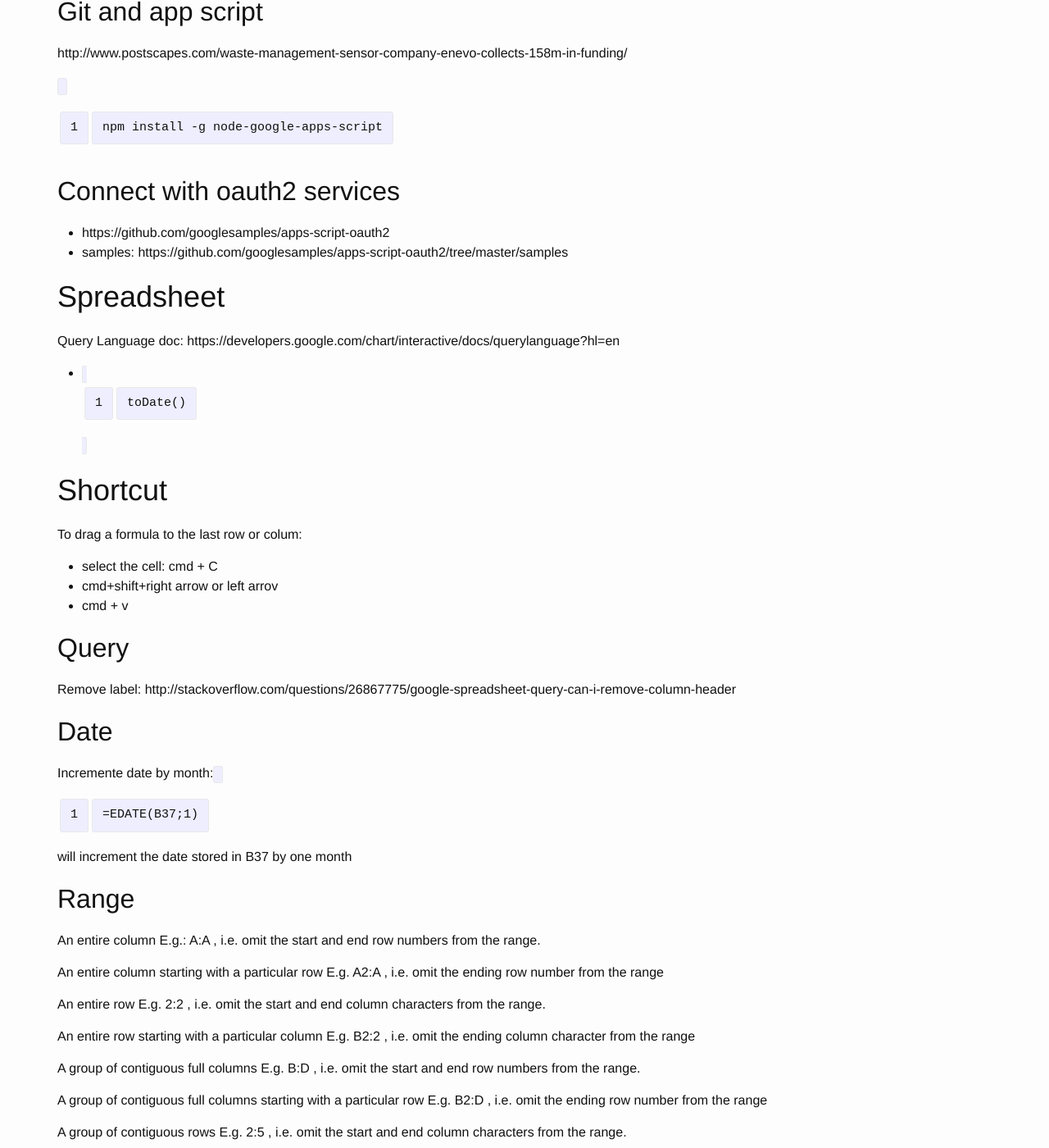
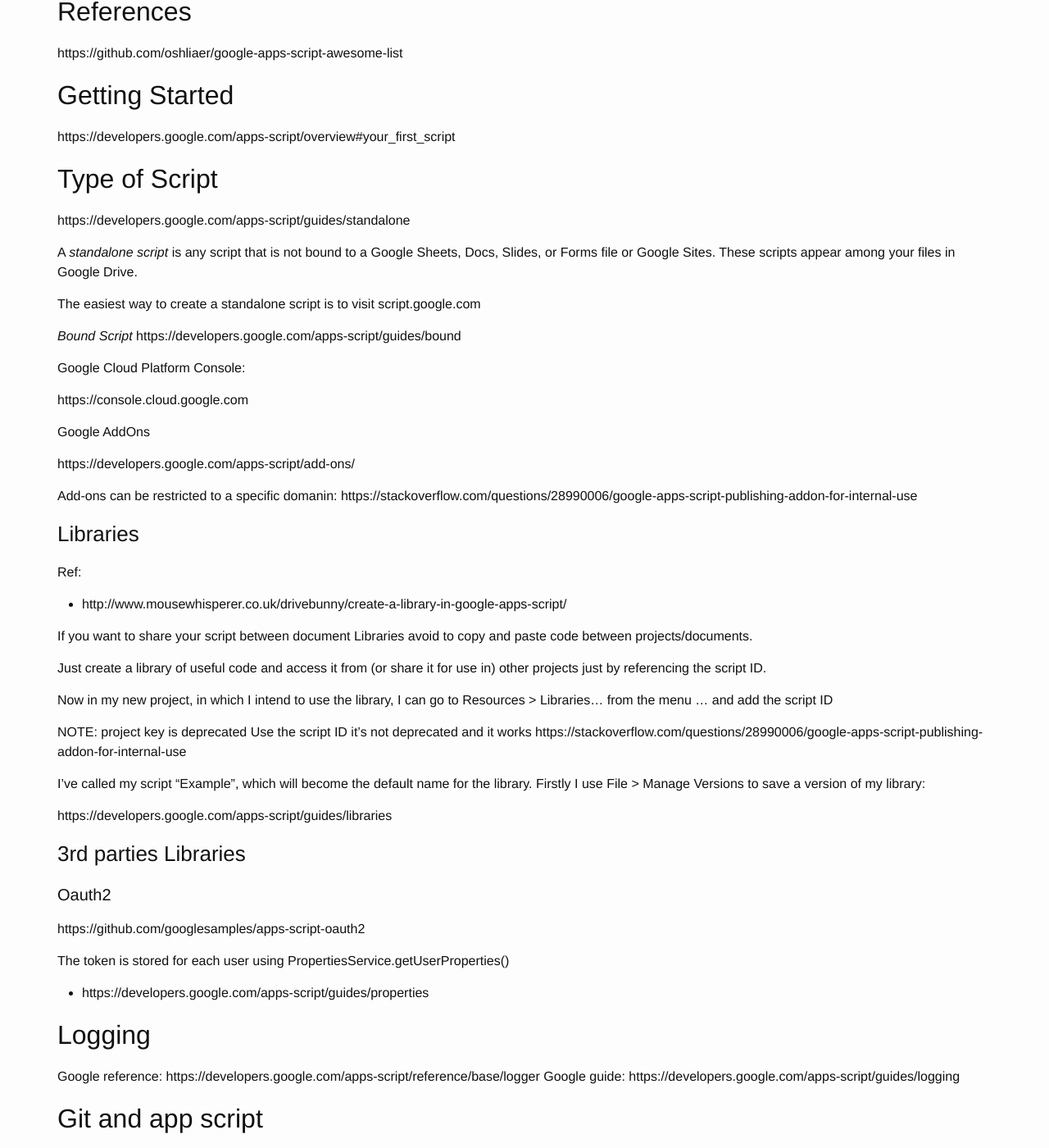
Before and after one commit to breezeight/nicola_blog, a Jekyll site: the page built from _guides/google_doc.markdown, in a window 1280 px wide and 1400 px high, scrolled down 279 px. Shown: the whole window at 82% size. Built offline with Jekyll 4.4.1, drawn with Linux system fonts in a browser that asks for light colours; some of the changed text lies outside the part shown.

Commit message:
[GOOGLE SCRIPT] libraries

```diff
--- a/_guides/google_doc.markdown
+++ b/_guides/google_doc.markdown
@@ -6,7 +6,82 @@
 categories: ["google"]
 ---
 
-# App Script
+# Google App Script
+
+## References
+
+https://github.com/oshliaer/google-apps-script-awesome-list
+
+## Getting Started
+
+https://developers.google.com/apps-script/overview#your_first_script
+
+## Type of Script
+
+https://developers.google.com/apps-script/guides/standalone
+
+A *standalone script* is any script that is not bound to a Google Sheets, Docs, Slides, or Forms file or Google Sites. These scripts appear among your files in Google Drive.
+
+The easiest way to create a standalone script is to visit script.google.com
+
+
+*Bound Script*
+https://developers.google.com/apps-script/guides/bound
+
+
+Google Cloud Platform Console:
+
+https://console.cloud.google.com
+
+
+Google AddOns
+
+https://developers.google.com/apps-script/add-ons/
+
+
+Add-ons can be restricted to a specific domanin: https://stackoverflow.com/questions/28990006/google-apps-script-publishing-addon-for-internal-use
+
+### Libraries
+
+Ref:
+
+* http://www.mousewhisperer.co.uk/drivebunny/create-a-library-in-google-apps-script/
+
+If you want to share your script between document Libraries avoid to copy and paste code between projects/documents.
+
+Just create a library of useful code and access it from (or share it for use in) other projects just by referencing the script ID.
+
+Now in my new project, in which I intend to use the library, I can go to Resources > Libraries… from the menu … and add the script ID
+
+
+NOTE: project key is deprecated
+Use the script ID it's not deprecated and it works
+https://stackoverflow.com/questions/28990006/google-apps-script-publishing-addon-for-internal-use
+
+
+I’ve called my script "Example", which will become the default name for the library. Firstly I use File > Manage Versions to save a version of my library:
+
+
+https://developers.google.com/apps-script/guides/libraries
+
+
+### 3rd parties Libraries
+
+#### Oauth2
+
+
+https://github.com/googlesamples/apps-script-oauth2
+
+The token is stored for each user using PropertiesService.getUserProperties()
+* https://developers.google.com/apps-script/guides/properties
+
+## Logging
+
+Google reference: https://developers.google.com/apps-script/reference/base/logger
+Google guide:     https://developers.google.com/apps-script/guides/logging
+
+
+
 
 ## Git and app script
 
```
